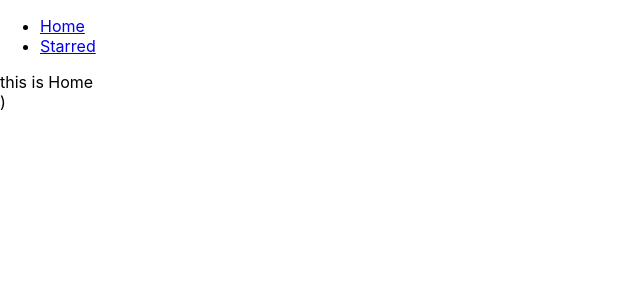
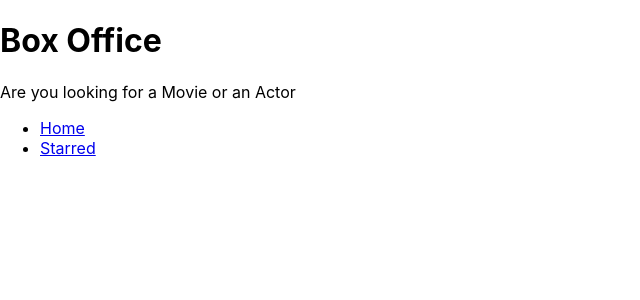
Before and after one commit to Adityasingh063/Box-office-by-Adii, a React (Create React App) app: page / in a window 1280 px wide. Shown: the top 300 px of the page, without its empty margins (0-640 px from the left). Built offline with nearby package versions, Linux system fonts and the light colour scheme.

Commit message:
added layout management

```diff
--- a/src/App.js
+++ b/src/App.js
@@ -1,6 +1,6 @@
 import React from "react";
 import { Switch, Route } from "react-router-dom";
-import Navs from "./components/Navs";
+// import Navs from "./components/Navs";
 import Home from "./pages/Home";
 import Starred from "./pages/Starred";
 
@@ -8,8 +8,6 @@
 
 function App() {
   return (
-    <div>
-      <Navs />
       <Switch >
         <Route exact path="/">
           <Home />
@@ -20,8 +18,8 @@
         <Route >
           <div>  <h1> Error 404 page not found</h1></div>
       </Route>
-      </Switch>)
-    </div>
+      </Switch>
+
   );
 
 }
--- /dev/null
+++ b/src/components/MainPageLayout.js
@@ -0,0 +1,17 @@
+import React from 'react'
+import Navs from "./Navs";
+import Title from "./Title";
+
+
+const MainPageLayout = ({childred}) => {
+    return (
+        <div>
+            <Title title="Box Office" subtitle="Are you looking for a Movie or an Actor"/>
+            <Navs />
+
+            {childred}
+        </div>
+    )
+}
+
+export default MainPageLayout
--- a/src/components/Navs.js
+++ b/src/components/Navs.js
@@ -1,14 +1,10 @@
 import React from 'react';
 import {Link} from "react-router-dom";
-
-
 
 const LINKS = [
     {to:'/',text :'Home'},
     {to:'/starred',text :'Starred'}
 ]
-
-
 
 const Navs = () => {
     return (
--- /dev/null
+++ b/src/components/Title.js
@@ -0,0 +1,12 @@
+import React from 'react'
+
+const Title = ({title,subtitle}) => {
+    return (
+        <div>
+            <h1>  {title} </h1>
+            <p> {subtitle} </p>
+        </div>
+    )
+}
+
+export default Title
--- a/src/pages/Home.js
+++ b/src/pages/Home.js
@@ -1,10 +1,11 @@
 import React from 'react'
+import MainPageLayout from '../components/MainPageLayout'
 
 const Home = () => {
     return (
-        <div>
-            this is Home
-        </div>
+        <MainPageLayout>
+            this is Home.
+        </MainPageLayout>
     )
 }
 
--- a/src/pages/Starred.js
+++ b/src/pages/Starred.js
@@ -1,10 +1,11 @@
 import React from 'react'
+import MainPageLayout from '../components/MainPageLayout'
 
 const Starred = () => {
     return (
-        <div>
+        <MainPageLayout>
             This is Starred
-        </div>
+        </MainPageLayout>
     )
 }
 
```
